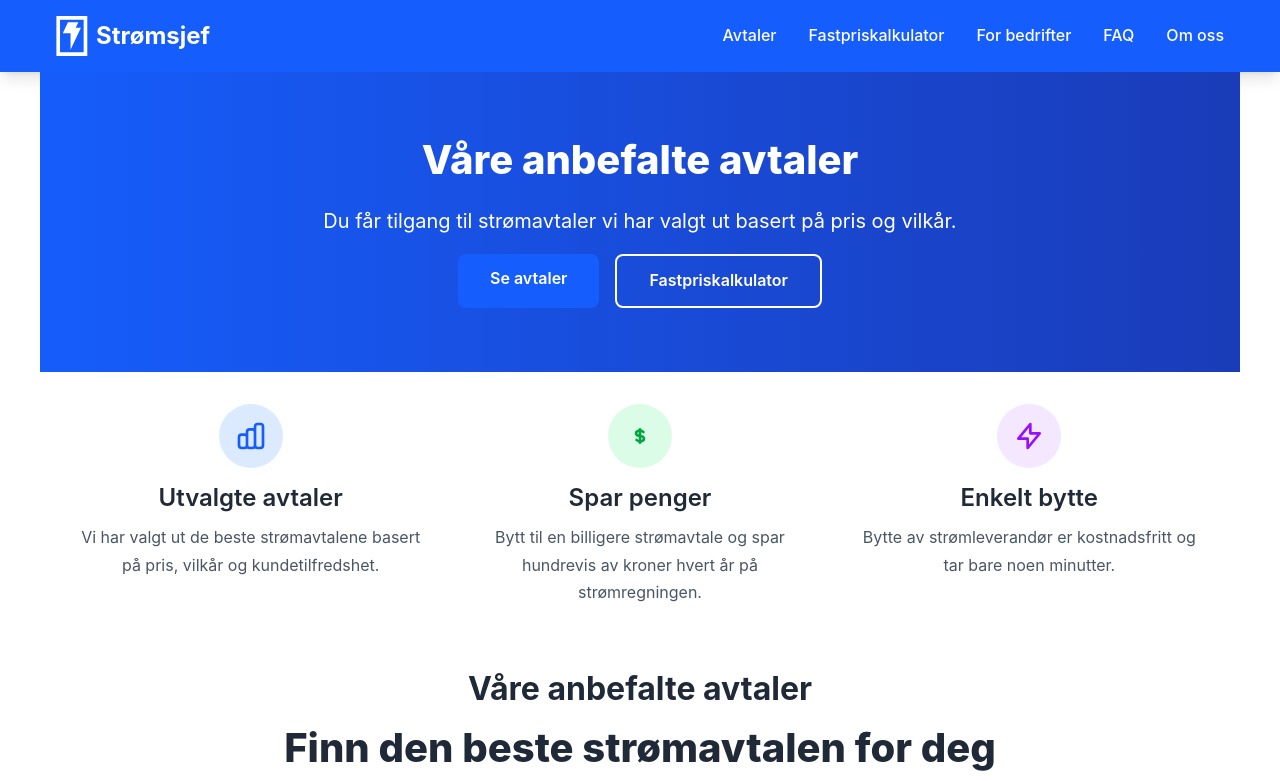
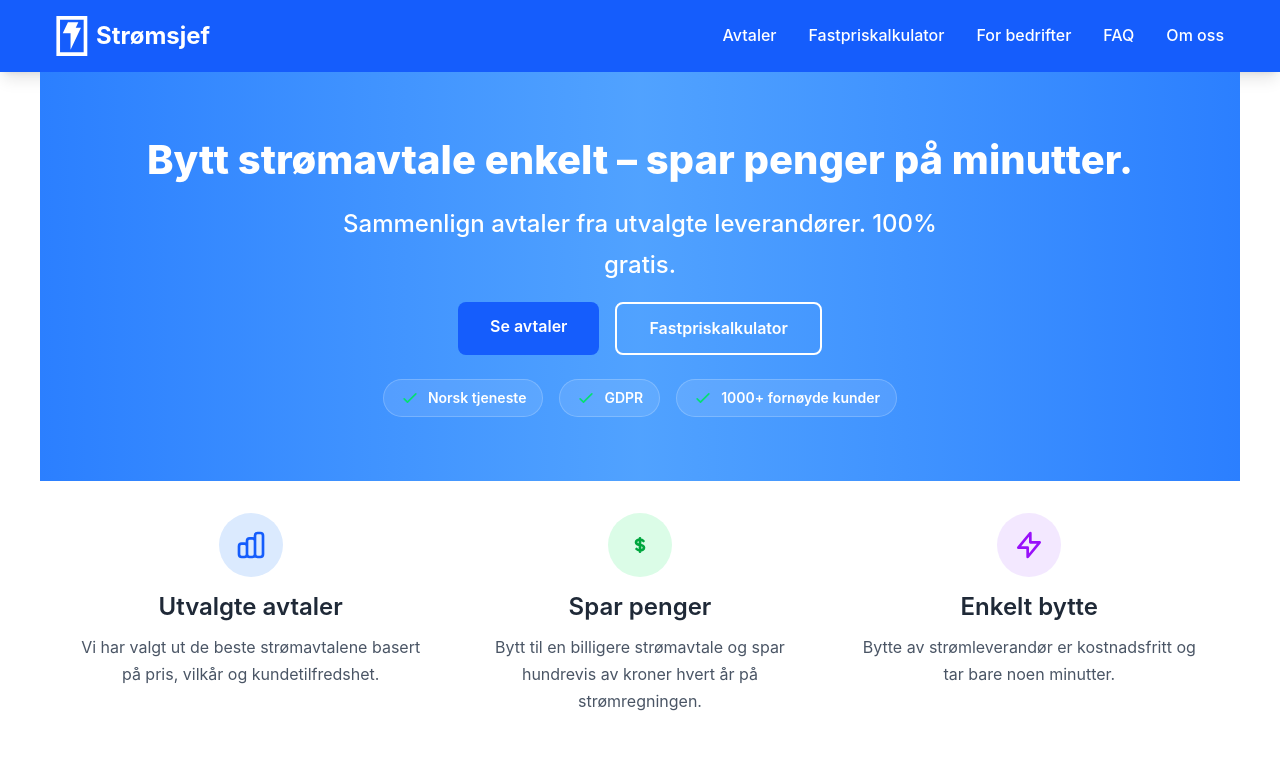
Before and after one commit to hazzler78/stromsjef, a Next.js app: page / in a window 1280 px wide. Shown: the top 781 px of the page. Built offline with nearby package versions, Linux system fonts and the light colour scheme; no server answers.

Commit message:
Modernisera hero: stor rubrik, kort undertitel, gradient och trust-badges

```diff
--- a/src/app/page.tsx
+++ b/src/app/page.tsx
@@ -34,15 +34,15 @@ export default async function Home() {
   return (
     <div>
       {/* Hero Section */}
-      <section className="bg-gradient-to-r from-blue-600 to-blue-800 text-white py-16 -mx-4 px-4 mb-8">
+      <section className="bg-gradient-to-r from-blue-500 via-blue-400 to-blue-500 text-white py-16 -mx-4 px-4 mb-8">
         <div className="container mx-auto text-center">
-          <h1 className="text-4xl md:text-5xl font-bold mb-4">
-            Våre anbefalte avtaler
+          <h1 className="text-5xl md:text-6xl font-extrabold mb-4">
+            Bytt strømavtale enkelt – spar penger på minutter.
           </h1>
-          <p className="text-xl mb-8 max-w-2xl mx-auto">
-            Du får tilgang til strømavtaler vi har valgt ut basert på pris og vilkår.
+          <p className="text-2xl mb-8 max-w-2xl mx-auto font-medium">
+            Sammenlign avtaler fra utvalgte leverandører. 100% gratis.
           </p>
-          <div className="flex flex-col sm:flex-row gap-4 justify-center">
+          <div className="flex flex-col sm:flex-row gap-4 justify-center mb-6">
             <Link
               href="#sammenligning"
               className="bg-blue-600 !text-white px-8 py-3 rounded-lg font-semibold hover:bg-blue-700 transition-colors"
@@ -55,6 +55,20 @@ export default async function Home() {
             >
               Fastpriskalkulator
             </Link>
+          </div>
+          <div className="flex flex-col sm:flex-row gap-4 justify-center items-center mt-4">
+            <span className="inline-flex items-center gap-2 bg-white/10 px-4 py-2 rounded-full text-sm font-semibold border border-white/20">
+              <svg className="w-5 h-5 text-green-400" fill="none" stroke="currentColor" strokeWidth="2" viewBox="0 0 24 24"><path strokeLinecap="round" strokeLinejoin="round" d="M5 13l4 4L19 7" /></svg>
+              Norsk tjeneste
+            </span>
+            <span className="inline-flex items-center gap-2 bg-white/10 px-4 py-2 rounded-full text-sm font-semibold border border-white/20">
+              <svg className="w-5 h-5 text-green-400" fill="none" stroke="currentColor" strokeWidth="2" viewBox="0 0 24 24"><path strokeLinecap="round" strokeLinejoin="round" d="M5 13l4 4L19 7" /></svg>
+              GDPR
+            </span>
+            <span className="inline-flex items-center gap-2 bg-white/10 px-4 py-2 rounded-full text-sm font-semibold border border-white/20">
+              <svg className="w-5 h-5 text-green-400" fill="none" stroke="currentColor" strokeWidth="2" viewBox="0 0 24 24"><path strokeLinecap="round" strokeLinejoin="round" d="M5 13l4 4L19 7" /></svg>
+              1000+ fornøyde kunder
+            </span>
           </div>
         </div>
       </section>
```
